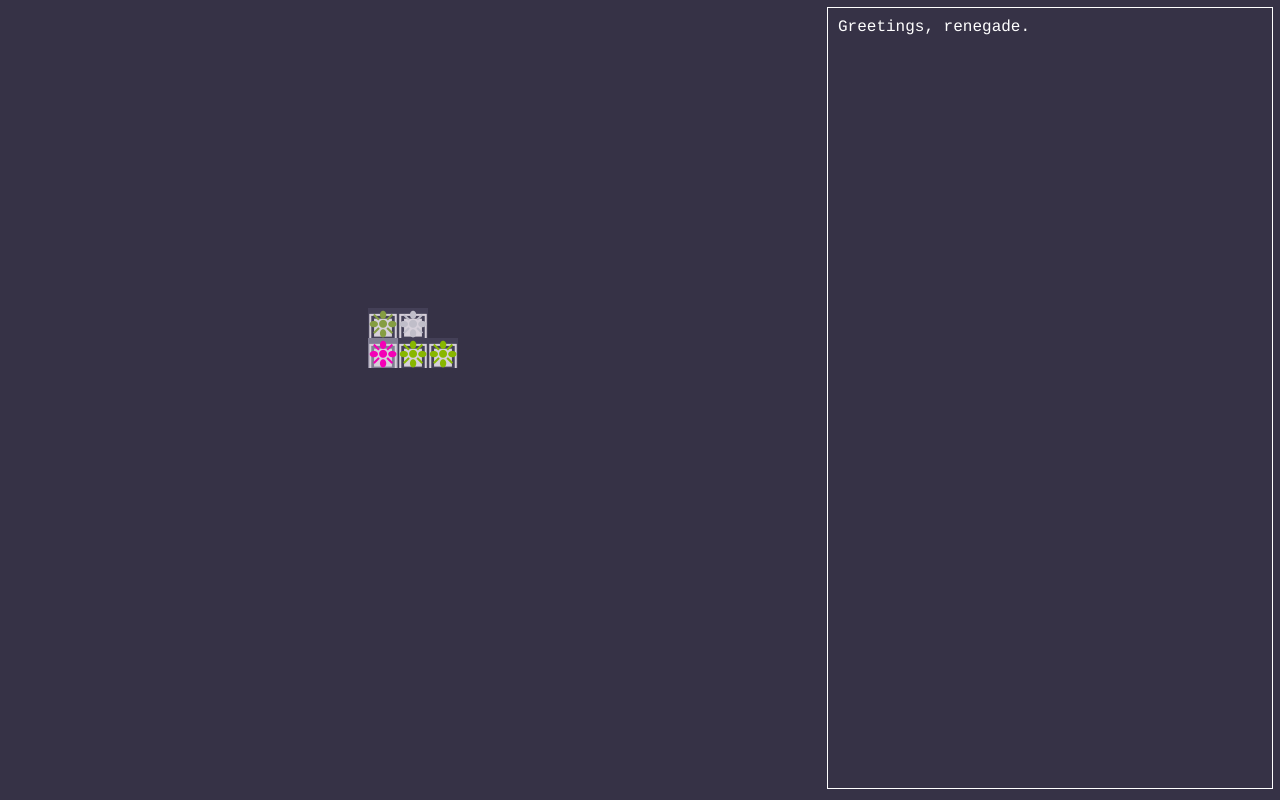
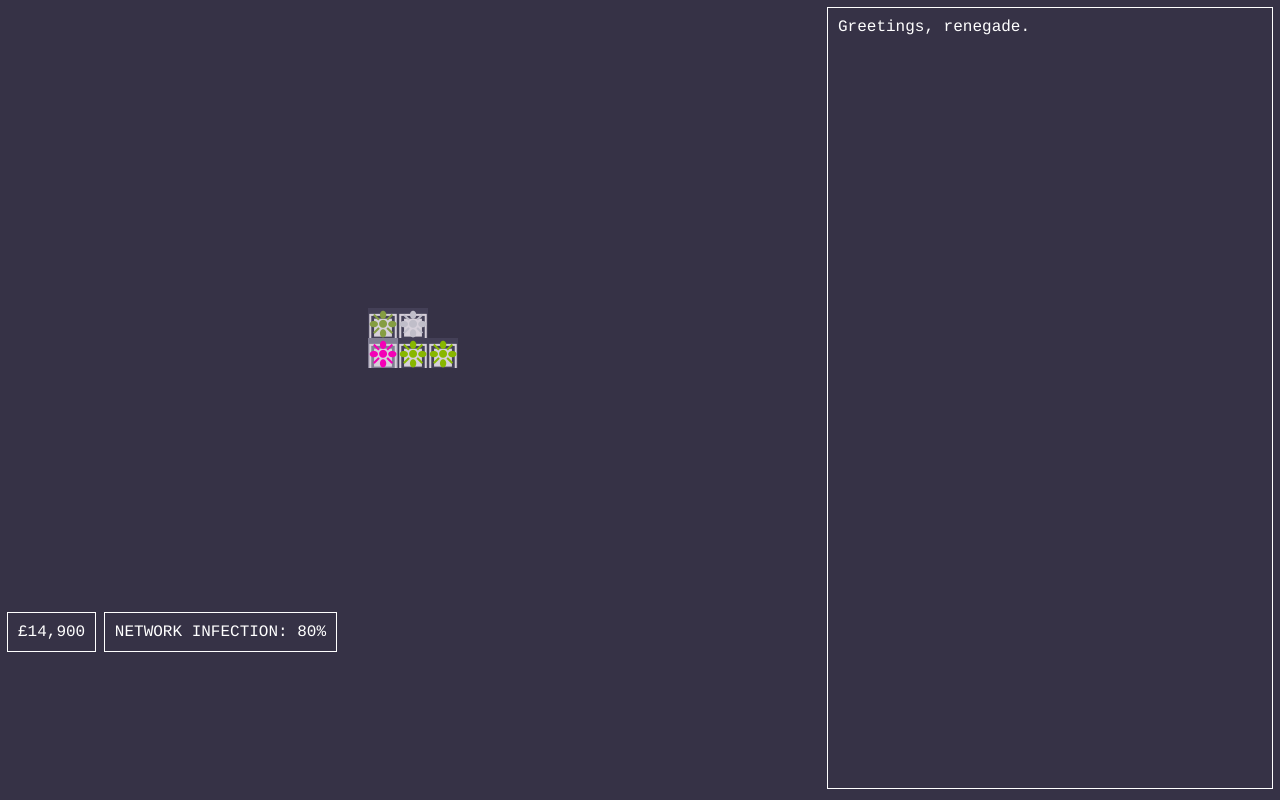
Before and after one commit to RCQuest/ghost-in-the-shell, a plain HTML site: page src/index.html in a window 1280 px wide. Drawn offline with Linux system fonts and the light colour scheme.

Commit message:
Added money and percentage UI.

```diff
--- a/src/index.html
+++ b/src/index.html
@@ -16,9 +16,7 @@
       #c {
         width:calc(100% - 840px);
         float:right;
-        outline:1px solid #fff;
         height:calc(100vh - 40px);
-        padding:10px;
         overflow-y:scroll;
       }
       .typewriter {
@@ -33,6 +31,15 @@
       }
       #c div {
         padding-bottom:20px;
+      }
+      .b {
+        outline:1px solid #fff;
+        padding:10px;
+      }
+
+      #h {
+        padding-top:10px;
+        float:left;
       }
 
       /* The typing effect */
@@ -50,8 +57,12 @@
   </head>
   <body>
     <div id="d"><canvas id="game" width="800" height="600"></canvas></div>
-    <div id="c">
+    <div id="c" class="b">
       <div id="f">Greetings, renegade.</div>
+    </div>
+    <div id="h">
+      <span class="b"><span>£</span><span id="hc">000</span></span>
+      <span class="b"><span>NETWORK INFECTION: </span><span id="hi"></span>%</span>
     </div>
     <script src="main.js"></script>
   </body>
--- a/src/main.js
+++ b/src/main.js
@@ -88,6 +88,9 @@ var H = {
   },
   ODP: function(n) {
     return Math.round(n * 10) / 10
+  },
+  NWC: function(x) {
+    return x.toString().replace(/\B(?=(\d{3})+(?!\d))/g, ",");
   }
 };
 
@@ -404,6 +407,8 @@ Virus.prototype.update = function(dt) {
     this.dormant = true;
     Game.infected++;
 
+    Game.addToCurrency(H.ODP(this.maxHp+this.size+this.speed));
+
     for (var i = this.location.linkedNodes.length - 1; i >= 0; i--) {
       if(!this.location.linkedNodes[i].infector) {
         var newVirus = this.split();
@@ -427,6 +432,8 @@ Virus.prototype.update = function(dt) {
 
 var canvas = document.querySelector('#game');
 var htmlConsole = document.querySelector('#c');
+var currencyHUD = document.querySelector('#hc');
+var infectionHUD = document.querySelector('#hi');
 var ctx = canvas.getContext('2d');
 
 var Game = {
@@ -441,6 +448,9 @@ var Game = {
   width : canvas.width/CHAR_WIDTH,
   height : canvas.height/CHAR_HEIGHT,
   nodeTypes: [],
+  currency: 0,
+  formattedCurrency : "0",
+  infectionAward: 1000,
   lastConsoleMessage: document.querySelector('#f'),
   allNodesAreInfected : function() {
     return (Game.infected>=Game.map.nodes.length);
@@ -511,6 +521,10 @@ var Game = {
       speed: H.ODP(newVirus.speed).toString()+" ("+(newVirus.speed-oldVirus.speed)+")",
       size: H.ODP(newVirus.size).toString()+" ("+(newVirus.size-oldVirus.size)+")"
     }
+  },
+  addToCurrency : function(award){
+    this.currency+=this.infectionAward*award;
+    this.formattedCurrency = H.NWC(this.currency);
   }
 };
 
@@ -612,6 +626,7 @@ var UI = {
         Game.player.viruses = null;
         Game.player.viruses = [newVirus];
         Game.state=States.METAGAME;
+        Game.clearConsole();
       }
     }
     H.MouseClick=false;
@@ -625,6 +640,8 @@ var UI = {
     for (var i = Game.player.viruses.length - 1; i >= 0; i--) {
       Game.player.viruses[i].draw();
     }
+    currencyHUD.innerHTML = Game.formattedCurrency;
+    infectionHUD.innerHTML = H.ODP(Game.infected*100/Game.map.nodes.length);
   }
 }
 
```
